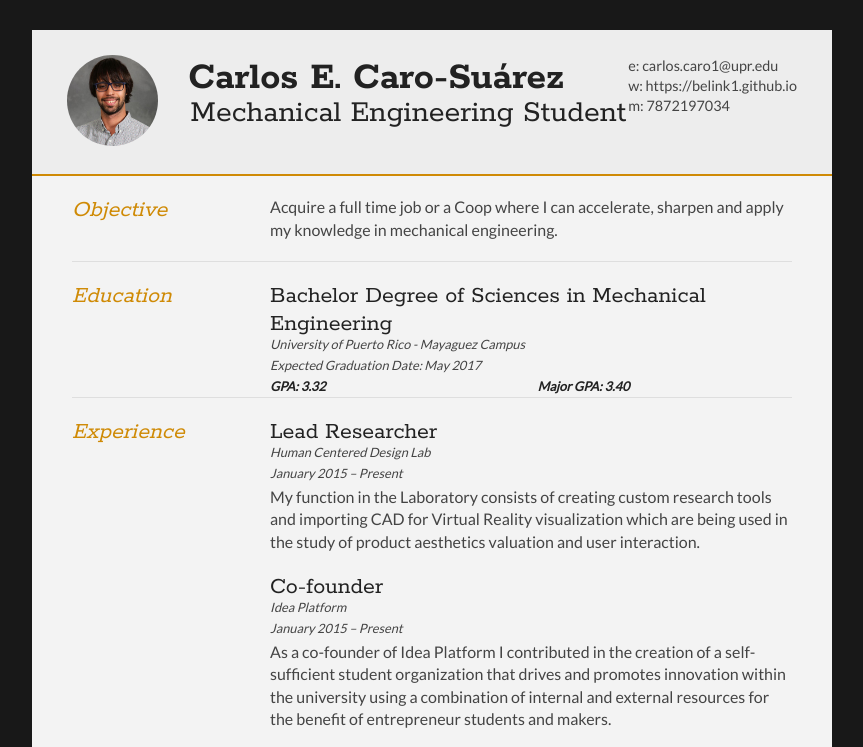
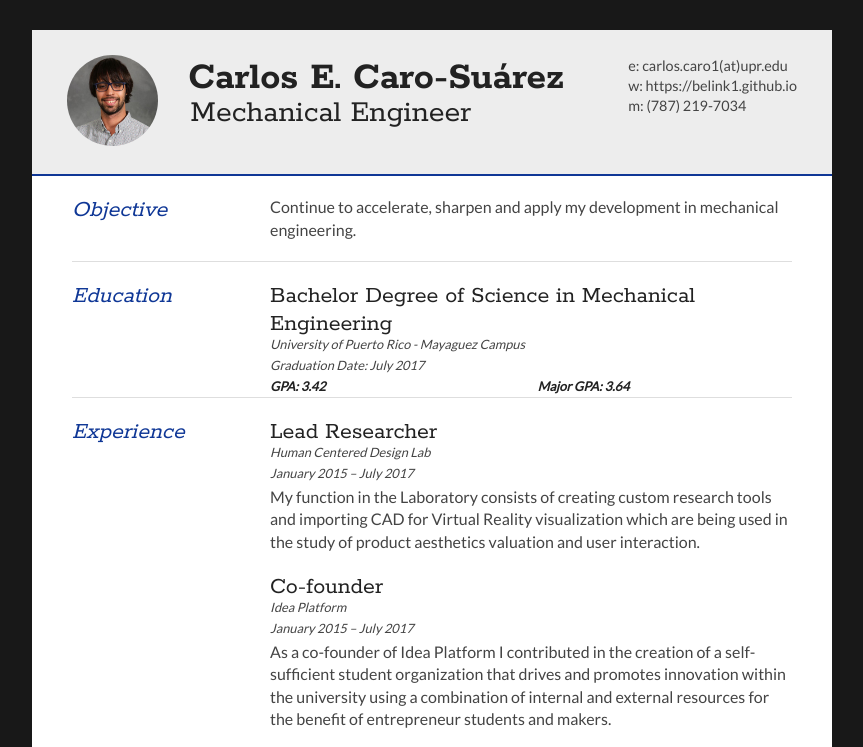
Before and after one commit to belink1/belink1.github.io, a plain HTML site: page index.html in a window 1280 px wide. Shown: the top 747 px of the page, without its empty margins (208-1071 px from the left). Drawn offline with Linux system fonts and the light colour scheme.

Commit message:
Add files via upload
Updated Resume and changed color

```diff
--- a/index.html
+++ b/index.html
@@ -23,14 +23,14 @@
 
 		<div id="name">
 			<h1 class="quickFade delayTwo">Carlos E. Caro-Suárez</h1>
-			<h2 class="quickFade delayThree">Mechanical Engineering Student</h2>
+			<h2 class="quickFade delayThree">Mechanical Engineer</h2>
 		</div>
 
 		<div id="contactDetails" class="quickFade delayFour">
 			<ul>
-				<li>e: <a href="mailto:carlos.caro1@upr.edu" target="_blank">carlos.caro1@upr.edu</a></li>
+				<li>e: <a href="mailto:carlos.caro1@upr.edu" target="_blank">carlos.caro1(at)upr.edu</a></li>
 				<li>w: <a href="https://belink1.github.io">https://belink1.github.io</a></li>
-				<li>m: 7872197034</li>
+				<li>m: (787) 219-7034</li>
 			</ul>
 		</div>
 		<div class="clear"></div>
@@ -44,7 +44,7 @@
 				</div>
 
 				<div class="sectionContent">
-					<p>Acquire a full time job or a Coop where I can accelerate, sharpen and apply my knowledge in mechanical engineering.</p>
+					<p>Continue to accelerate, sharpen and apply my development in mechanical engineering.</p>
 				</div>
 			</article>
 			<div class="clear"></div>
@@ -58,12 +58,12 @@
 
 			<div class="sectionContent">
 				<article>
-					<h2>Bachelor Degree of Sciences in Mechanical Engineering</h2>
+					<h2>Bachelor Degree of Science in Mechanical Engineering</h2>
 					<p class="subDetails">University of Puerto Rico - Mayaguez Campus</p>
-					<p class="subDetails">Expected Graduation Date: May 2017</p>
+					<p class="subDetails">Graduation Date: July 2017</p>
 				<ul class="GPA">
-					<li>GPA: 3.32</li>
-					<li>Major GPA: 3.40</li>
+					<li>GPA: 3.42</li>
+					<li>Major GPA: 3.64</li>
 				</ul>
 				</article>
 			</div>
@@ -80,14 +80,14 @@
 				<article>
 					<h2>Lead Researcher</h2>
 					<p class="subDetails">Human Centered Design Lab</p>
-					<p class="subDetails">January 2015 – Present</p>
+					<p class="subDetails">January 2015 – July 2017</p>
 					<p>My function in the Laboratory consists of creating custom research tools and importing CAD for Virtual Reality visualization which are being used in the study of product aesthetics valuation and user interaction.</p>
 				</article>
 
 				<article>
 					<h2>Co-founder</h2>
 					<p class="subDetails">Idea Platform</p>
-					<p class="subDetails">January 2015 – Present</p>
+					<p class="subDetails">January 2015 – July 2017</p>
 					<p>As a co-founder of Idea Platform I contributed in the creation of a self-sufficient student organization that drives and promotes innovation within the university using a combination of internal and external resources for the benefit of entrepreneur students and makers.</p>
 				</article>
 
--- a/style.css
+++ b/style.css
@@ -25,13 +25,13 @@ p {
 #cv {
 	width: 90%;
 	max-width: 800px;
-	background: #f3f3f3;
+	background: #ffffff;
 	margin: 30px auto;
 }
 
 .mainDetails {
 	padding: 25px 35px;
-	border-bottom: 2px solid #cf8a05;
+	border-bottom: 2px solid #0f3796;
 	background: #ededed;
 }
 
@@ -95,7 +95,7 @@ p {
 }
 
 #contactDetails ul li a:hover {
-	color: #cf8a05;
+	color: #0f3796;
 }
 
 
@@ -126,7 +126,7 @@ section:last-child {
 	font-family: 'Rokkitt', Helvetica, Arial, sans-serif;
 	font-style: italic;
 	font-size: 1.5em;
-	color: #cf8a05;
+	color: #0f3796;
 }
 
 .sectionContent h2 {
```
